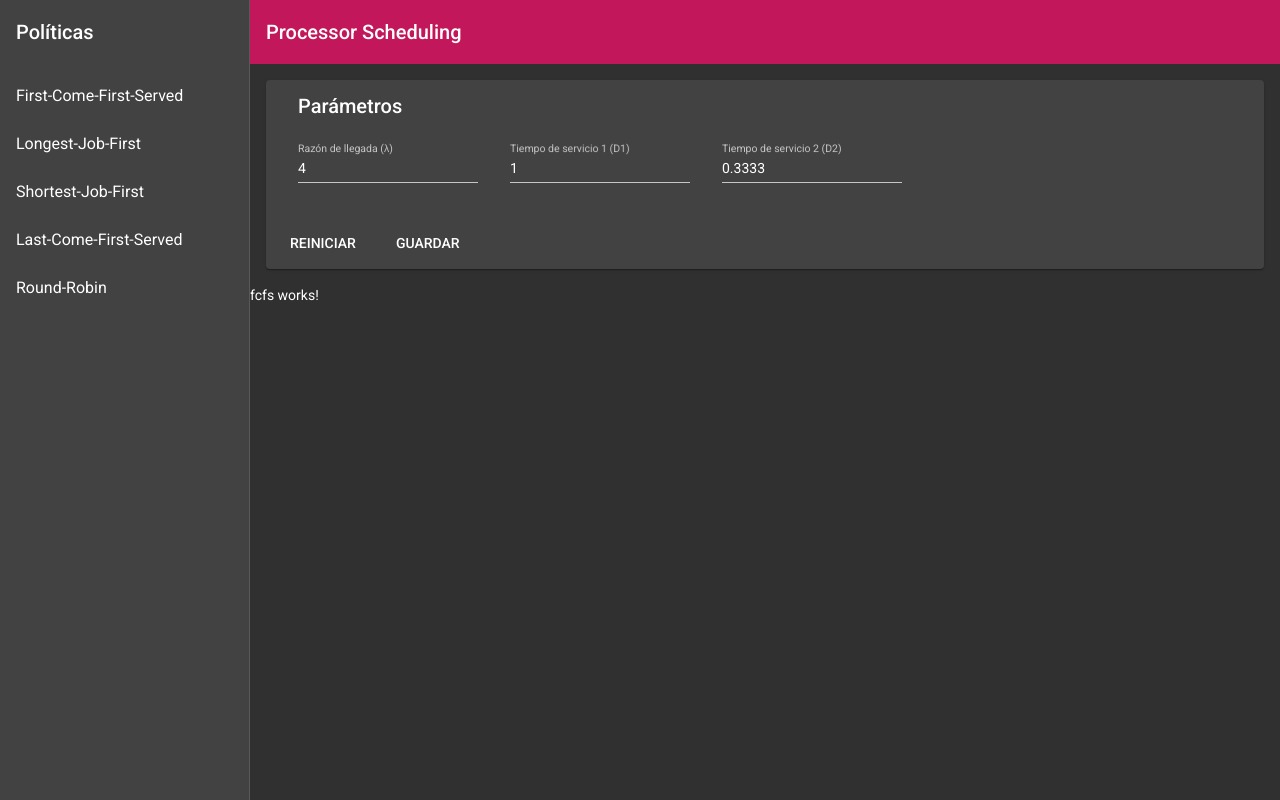
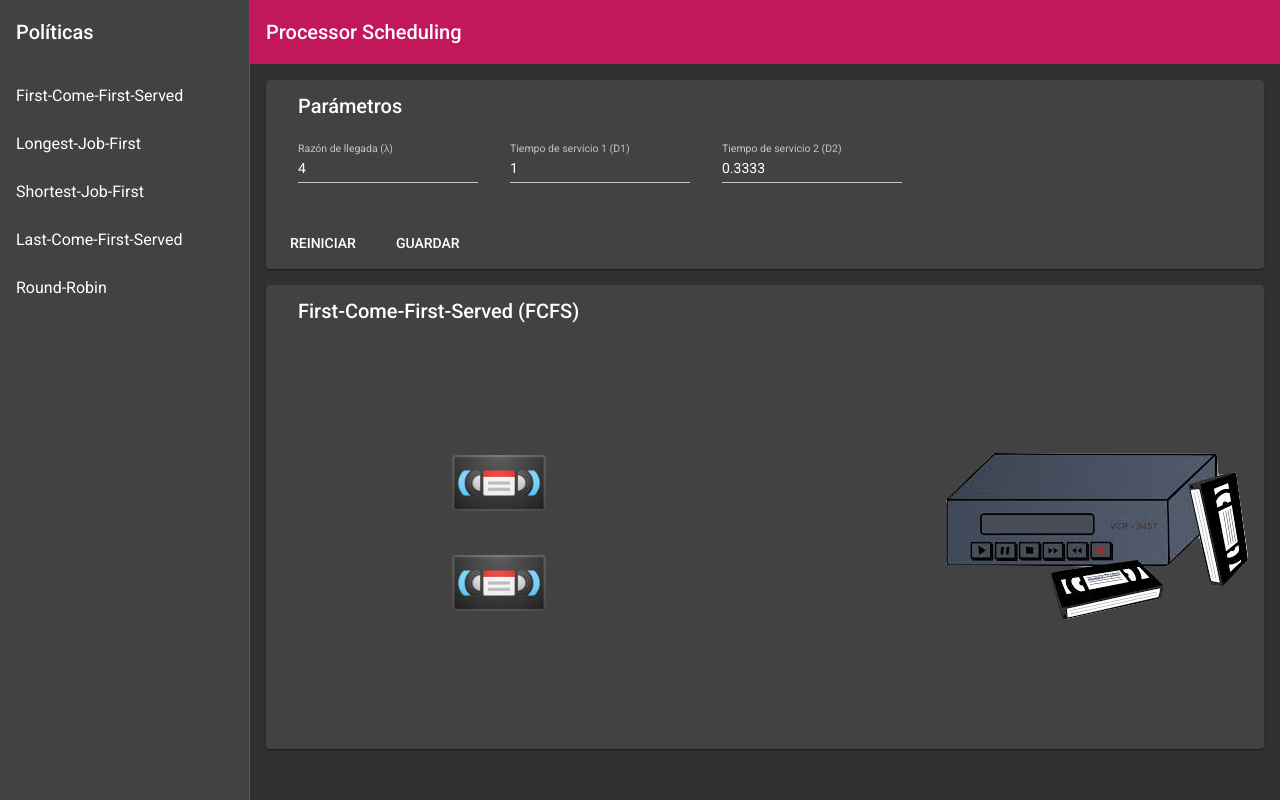
Before and after one commit to jimmymorales/ProcessorScheduling, an Angular app: page /fcfs in a window 1280 px wide. Built offline with nearby package versions, Linux system fonts and the light colour scheme.

Commit message:
Setup vhs transitions

```diff
--- a/src/app/fcfs/fcfs.component.html
+++ b/src/app/fcfs/fcfs.component.html
@@ -1 +1,10 @@
-<p>fcfs works!</p>
+<mat-card class="policy-card">
+  <mat-card-header>
+    <mat-card-title>First-Come-First-Served (FCFS)</mat-card-title>
+  </mat-card-header>
+  <mat-card-content class="card-content">
+    <img [@video1]="video1 | async" class="vhs" src="assets/vhs.png">
+    <img [@video2]="video2 | async" class="vhs" src="assets/vhs.png">
+    <img class="vcr" src="assets/vcr.png">
+  </mat-card-content>
+</mat-card>
--- a/src/app/fcfs/fcfs.component.ts
+++ b/src/app/fcfs/fcfs.component.ts
@@ -1,15 +1,110 @@
-import { Component, OnInit } from '@angular/core';
+import {Component, OnInit} from '@angular/core';
+import {animate, keyframes, state, style, transition, trigger} from '@angular/animations';
+import {Observable} from 'rxjs';
 
 @Component({
   selector: 'app-fcfs',
   templateUrl: './fcfs.component.html',
-  styleUrls: ['./fcfs.component.css']
+  styleUrls: ['./fcfs.component.css'],
+  animations: [
+    trigger('video1', [
+      state('getting', style({
+        left: 0,
+        marginLeft: 0,
+        top: '50%',
+        marginTop: '-100px',
+      })),
+      state('waiting', style({
+        left: '50%',
+        marginLeft: '-150px',
+        top: '50%',
+        marginTop: '-100px',
+      })),
+      state('viewing', style({
+        left: '100%',
+        marginLeft: '-250px',
+        top: '50%',
+        marginTop: '-100px',
+      })),
+      transition('getting => waiting', [
+        animate('1s')
+      ]),
+      transition('waiting => viewing', [
+        animate('1s')
+      ]),
+      transition('viewing => getting', [
+        animate('1s')
+      ]),
+    ]),
+    trigger('video2', [
+      state('getting', style({
+        left: 0,
+        marginLeft: '0',
+        top: '50%',
+        marginTop: '0',
+      })),
+      state('waiting', style({
+        left: '50%',
+        marginLeft: '-150px',
+        top: '50%',
+        marginTop: '0',
+      })),
+      state('viewing', style({
+        left: '100%',
+        marginLeft: '-250px',
+        top: '50%',
+        marginTop: '-100px',
+      })),
+      transition('getting => waiting', [
+        animate('1s')
+      ]),
+      transition('waiting => viewing', [
+        animate('1s')
+      ]),
+      transition('viewing => getting', [
+        animate('1s')
+      ]),
+    ])
+  ]
 })
 export class FcfsComponent implements OnInit {
+  video1 = new Observable(subscriber => {
+    subscriber.next('getting');
+    setTimeout(() => {
+      subscriber.next('waiting');
+      setTimeout(() => {
+        subscriber.next('viewing');
+        setTimeout(() => {
+          subscriber.next('getting');
+          subscriber.complete();
+        }, 5000);
+      }, 5000);
+    }, 5000);
+  });
 
-  constructor() { }
+  video2 = new Observable(subscriber => {
+    subscriber.next('getting');
+    setTimeout(() => {
+      subscriber.next('waiting');
+      setTimeout(() => {
+        subscriber.next('viewing');
+        setTimeout(() => {
+          subscriber.next('getting');
+          subscriber.complete();
+        }, 5000);
+      }, 5000);
+    }, 5000);
+  });
+
+  constructor() {
+  }
 
   ngOnInit(): void {
+
+  }
+
+  runVideo1Cycle(): void {
+
   }
 
 }
--- a/src/app/parameters/parameters.component.css
+++ b/src/app/parameters/parameters.component.css
@@ -1,7 +1,3 @@
-.parameters-card {
-  margin: 16px;
-}
-
 .parameter-form-field {
   margin: 16px 16px 0 16px;
 }
--- a/src/app/parameters/parameters.component.html
+++ b/src/app/parameters/parameters.component.html
@@ -1,4 +1,4 @@
-<mat-card class="parameters-card">
+<mat-card>
   <mat-card-header>
     <mat-card-title>Parámetros</mat-card-title>
   </mat-card-header>
--- a/src/styles.css
+++ b/src/styles.css
@@ -2,3 +2,36 @@
 
 html, body { height: 100%; }
 body { margin: 0; font-family: Roboto, "Helvetica Neue", sans-serif; }
+
+mat-card {
+  margin: 16px;
+}
+
+.policy-card {
+  height: auto;
+}
+
+.vcr {
+  width: 302px;
+  height: 167px;
+  position: absolute;
+  right: 0;
+  top: 50%;
+  margin-top: -80px;
+}
+
+.vhs {
+  width: 100px;
+  height: 100px;
+  z-index: 100;
+  left: 0;
+  margin-left: 0;
+  top: 50%;
+  margin-top: -100px;
+  position: absolute;
+}
+
+.card-content {
+  height: 400px;
+  position: relative;
+}
```
Also changed, not shown: src/assets/vcr.png (added), src/assets/vhs.png (added).
